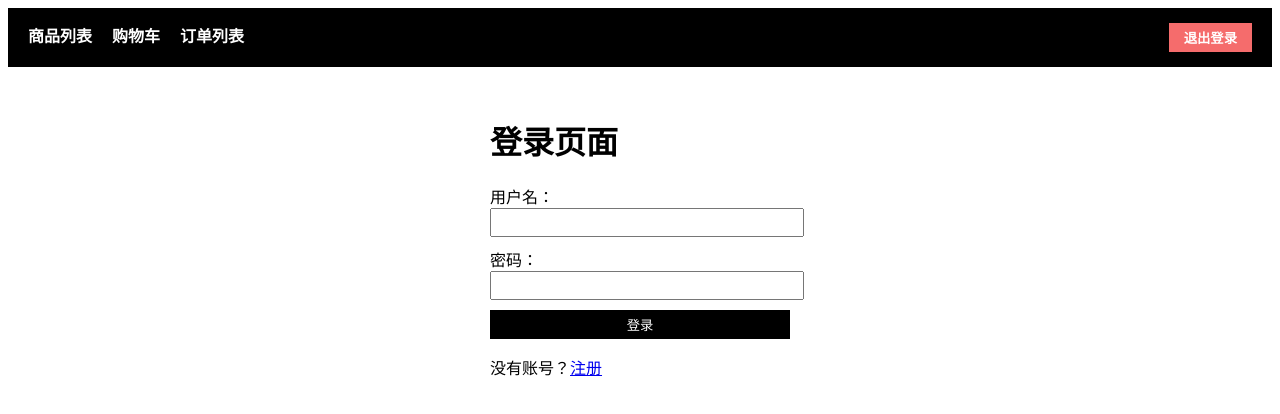
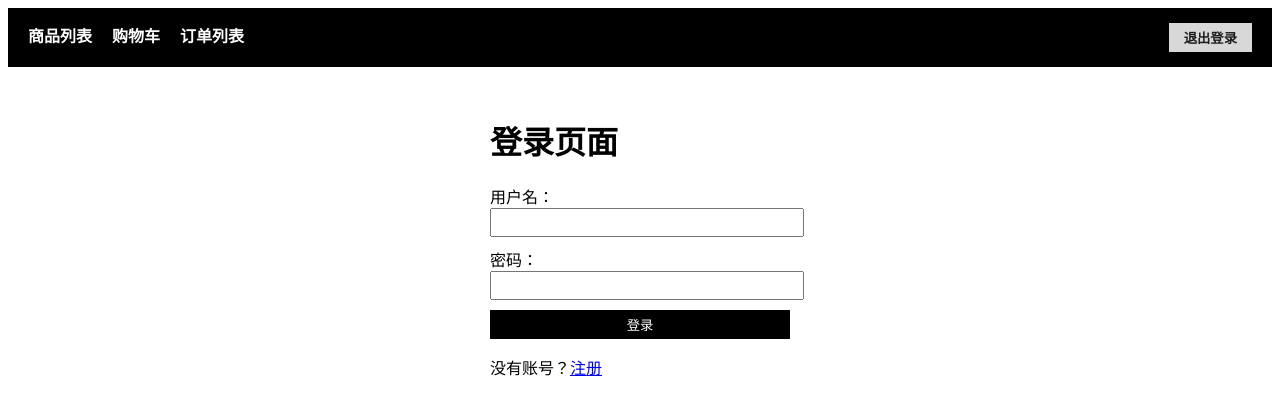
Before and after one commit to shiroe120/vue-shop-for-shcool-lab, a Vue app in the folder my-vue-shop/: page /login in a window 1280 px wide. Shown: the top 414 px of the page. Built offline with nearby package versions, Linux system fonts and the light colour scheme.

Commit message:
修改了退出登录按钮样式

```diff
--- a/my-vue-shop/src/App.vue
+++ b/my-vue-shop/src/App.vue
@@ -43,8 +43,8 @@ const logout = () => {
 
 .logout-btn {
   margin-left: auto;
-  background-color: #f56c6c;
-  color: white;
+  background-color: #d8d8d8;
+  color: rgb(31, 31, 31);
   border: none;
   padding: 5px 15px;
   cursor: pointer;
@@ -52,6 +52,6 @@ const logout = () => {
 }
 
 .logout-btn:hover {
-  background-color: #d32f2f;
+  background-color: #ffffff;
 }
 </style>
```
